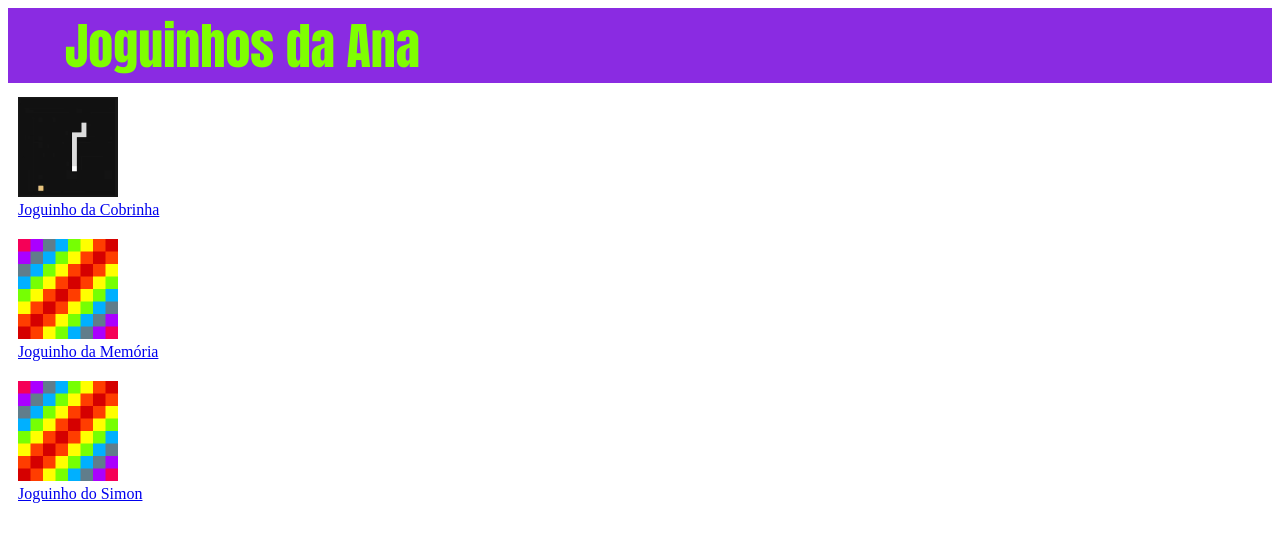
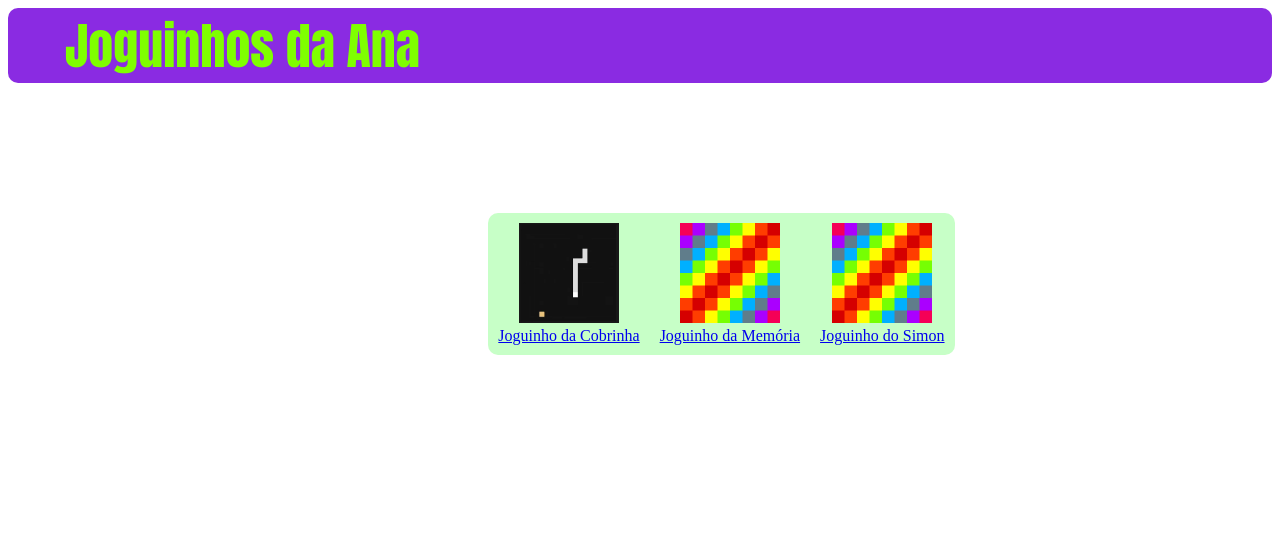
Before and after one commit to ThePalelady/trabalho-pw-jogos, a plain HTML site: page menu.html in a window 1280 px wide. Drawn offline with Linux system fonts and the light colour scheme.

Commit message:
alterações no frontend
fungadas do pe

```diff
--- a/menu.html
+++ b/menu.html
@@ -6,23 +6,23 @@
     <meta name="viewport" content="width=device-width, initial-scale=1.0">
     <link rel="stylesheet" href="style/jogos.css"></link>
     <title>Tela Inicial</title>
-     <marquee behavior="scroll" direction="right"  class="iconehead">
-         <button class="joguinhosDaAna" href="menu.html">Joguinhos da Ana</button
+     <marquee behavior="scroll" direction="right" scrolldelay="200"  class="iconehead">
+         <a class="joguinhosDaAna" href="menu.html">Joguinhos da Ana</a
     ></marquee>
 </head>
 <body>
     <div class="items-menu">
         <div class="position" >
-            <a href="templates\JogoDaCobrinha.html"> <img class="img" src="images/Cobrinha.png" href="..\templates\JogoDaCobrinha.html"> </a>
-            <a href="templates\JogoDaCobrinha.html">Joguinho da Cobrinha</a>
+            <a href="telas\JogoDaCobrinha.html"> <img class="img" src="images/Cobrinha.png" href="..\telas\JogoDaCobrinha.html"> </a>
+            <a href="telas\JogoDaCobrinha.html" class="text-color">Joguinho da Cobrinha</a>
         </div>
         <div class="position" >
-            <a href="templates\JogoDaMemoria.html"> <img src="images/blank.png" href="..\templates\JogoDaMemoria.html"> </a>
-            <a href="templates\JogoDaMemoria.html">Joguinho da Memória</a>
+            <a href="telas\JogoDaMemoria.html"> <img src="images/blank.png" href="..\telas\JogoDaMemoria.html"> </a>
+            <a href="telas\JogoDaMemoria.html" class="text-color">Joguinho da Memória</a>
         </div>
         <div class="position" >
-            <a href="templates\JogoDoSimon.html"> <img src="images/blank.png" href="..\templates\JogoDoSimon.html"> </a>
-            <a href="templates\JogoDoSimon.html">Joguinho do Simon</a>
+            <a href="telas\JogoDoSimon.html"> <img src="images/blank.png" href="..\telas\JogoDoSimon.html"> </a>
+            <a href="telas\JogoDoSimon.html" class="text-color">Joguinho do Simon</a>
         </div>
 
     </div>
--- a/style/cobrinha.css
+++ b/style/cobrinha.css
@@ -7,12 +7,26 @@
     font-family: "Poppings", sans-serif;
 }
 
+.iconehead{
+    background-color: blueviolet;
+    text-align: center;
+    border-radius: 10px;
+}
+
+.joguinhosDaAna{
+    color: chartreuse;
+    text-decoration:none;
+    font-size: 50px;
+    font-style: unset;
+    font-family: Impact, Haettenschweiler, 'Arial Narrow Bold', sans-serif;
+}
+
+
 body {
-    background-color: #ffffff;
+    background-color: #696969;
     display: flex;
     min-height: 100vh;
     align-items: center;
-    justify-content: center;
     flex-direction: column;
     color: white;
 }
--- a/style/jogos.css
+++ b/style/jogos.css
@@ -10,10 +10,6 @@ body{
   height: 300px;
 }
 
-.jogoDaMemoria{
-  display: flex;
-
-}
 p{
   font-family: Arial;
   position: center;
@@ -26,6 +22,7 @@ p{
 .iconehead{
   background-color: blueviolet;
   text-align: center;
+  border-radius: 10px;
 }
 
 .joguinhosDaAna{
@@ -57,6 +54,16 @@ element.style {
   height: 150px;
 }
 .items-menu{
-  grid-template-columns: repeat(3, 1fr);
+  display: inline-flex;
+  flex-direction: row;
+  text-align: center;
+  border-radius: 10px;
+  background-color: rgb(199, 255, 199);
+  padding: 0;
+  justify-content: center;
+  margin-left: 38%;
+  margin-top: 10%;
+
+
 
 }
--- /dev/null
+++ b/style/memoria.css
@@ -0,0 +1,40 @@
+
+  body{
+    flex-direction:column ;
+    background-color:rgb(164, 247, 161);
+  }
+
+  .grid {
+    margin: auto;
+    position: center;
+    flex-wrap: wrap;
+    width: 400px;
+    height: 300px;
+  }
+
+  p{
+    font-family: Arial;
+    position: center;
+    text-align: center;
+    font-family: Impact, Haettenschweiler, 'Arial Narrow Bold', sans-serif;
+
+  }
+
+  .iconehead{
+    background-color: blueviolet;
+    text-align: center;
+    border-radius: 10px;
+  }
+
+  .joguinhosDaAna{
+    color: chartreuse;
+    text-decoration:none;
+    font-size: 50px;
+    font-style: unset;
+    font-family: Impact, Haettenschweiler, 'Arial Narrow Bold', sans-serif;
+  }
+
+  element.style {
+    width: 150px;
+    height: 150px;
+  }
--- a/style/simon.css
+++ b/style/simon.css
@@ -1,11 +1,13 @@
 body {
-  background-image: url(http://subtlepatterns2015.subtlepatterns.netdna-cdn.com/patterns/nasty_fabric.png)
+  background-image: url(http://subtlepatterns2015.subtlepatterns.netdna-cdn.com/patterns/nasty_fabric.png);
+  background-color: hsl(118, 100%, 78%);
 }
 
 
 .iconehead{
   background-color: blueviolet;
   text-align: center;
+  border-radius: 10px;
 }
 
 .joguinhosDaAna{
@@ -14,8 +16,9 @@ body {
   font-size: 50px;
   font-style: unset;
   font-family: Impact, Haettenschweiler, 'Arial Narrow Bold', sans-serif;
-  all: initial;
+  background-color: none;
 }
+
 
 .toggle {
   margin-left: 20px;
```
Also changed, not shown: telas/JogoDaCobrinha.html (renamed from templates/JogoDaCobrinha.html, +3 -4 lines), telas/JogoDaMemoria.html (renamed from templates/JogoDaMemoria.html, +5 -4 lines), telas/JogoDoSimon.html (renamed from templates/JogoDoSimon.html, +5 -6 lines).
